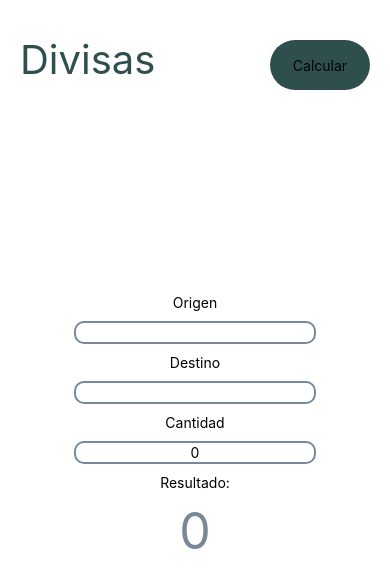
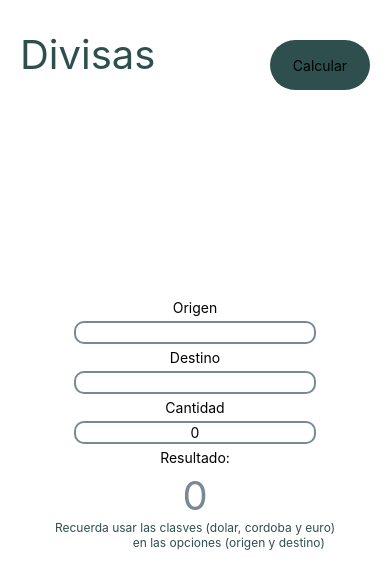
Before and after one commit to teo009/convertidoraDivisas, a React Native app: screen / in a window 390 px wide. Shown: the top 588 px of the page. Built offline with nearby package versions, Linux system fonts and the light colour scheme.

Commit message:
Agregando comentario intuiutivo para mejorar la experiencia del usuario

```diff
--- a/src/components/Divisas.tsx
+++ b/src/components/Divisas.tsx
@@ -64,7 +64,11 @@ const Divisas = () => {
             </Text>
 
             <Textos  text='Divisas' type='title' />
-
+            <Textos
+                type='comment'
+                text='Recuerda usar las clasves (dolar, cordoba y euro)
+                    en las opciones (origen y destino)'
+            />
 
         </View>
     )
@@ -82,7 +86,7 @@ const styles = StyleSheet.create({
         textAlign: 'center',
     },
     result: {
-        fontSize: 50,
+        fontSize: 40,
         color: 'lightslategrey',
         justifyContent: 'center',
         alignItems: 'center',
--- a/src/components/Textos.tsx
+++ b/src/components/Textos.tsx
@@ -11,7 +11,6 @@ const Textos = ({ text, type }: Props) => {
 
         <Text
             style={[
-                styles.text,
                 type === 'title' ? styles.title : null,
                 type === 'comment' ? styles.comment : null,
                 type === 'normal' ? styles.normal : null
@@ -26,21 +25,20 @@ const Textos = ({ text, type }: Props) => {
 export default Textos
 
 const styles = StyleSheet.create({
-    text: {
-
-    },
     title: {
         fontSize: 40,
         position: 'absolute',
-        top: 35,
+        top: 30,
         left: 20,
         color: 'darkslategrey'
     },
     comment: {
-        fontSize: 20
+        fontSize: 12,
+        textAlign: 'center',
+        color: 'darkslategrey'
     },
     normal: {
         color: 'black',
-        padding: 10
+        padding: 5
     }
 })
```
